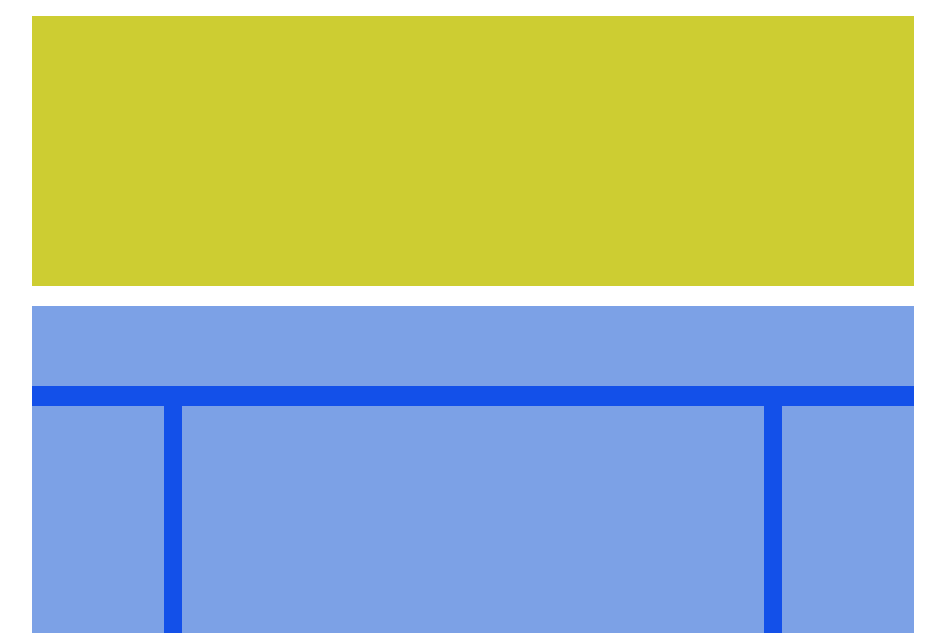
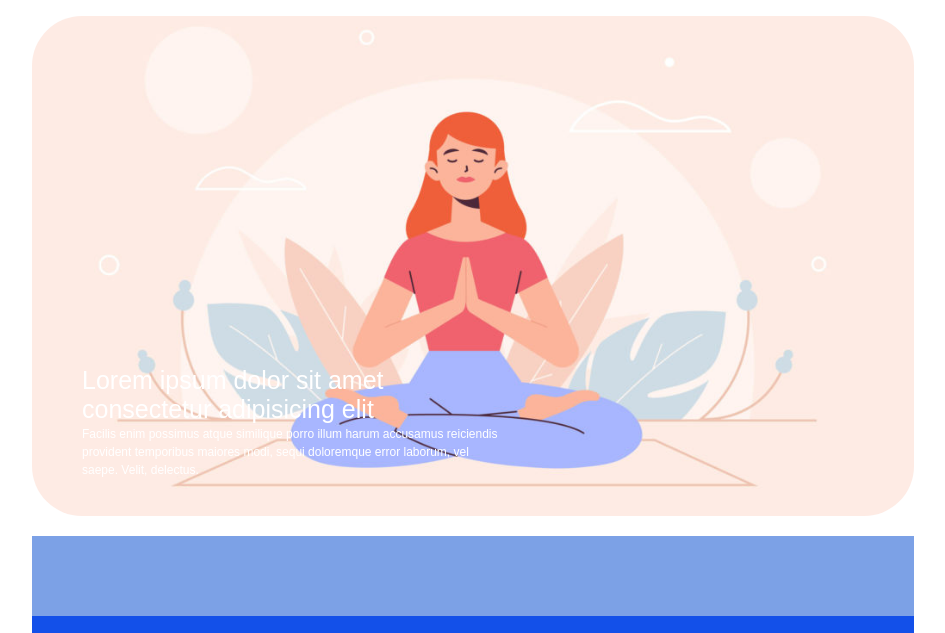
Before and after one commit to alelui/htmlcss-wp, a plain HTML site: page index.html in a window 1280 px wide. Shown: the part 119-752 px from the top of the page, without its empty margins (167-1112 px from the left). Drawn offline with Linux system fonts and the light colour scheme.

Commit message:
heder bottom end

```diff
--- a/css/style.css
+++ b/css/style.css
@@ -27,6 +27,7 @@ body{
 .left{
     float: left;
 }
+
 
 .margin-b-20px{
     margin-bottom: 20px;
@@ -106,8 +107,15 @@ footer{
 
 
 .debug .header-bottom{
-    height: 270px;
+    height: 500px;
     background-color: rgb(205, 205, 50);
+    padding-left:50px;
+    padding-top: 350px;
+    background-image: url('../img/banner.jpg');
+    background-size: cover;
+    background-position: center;
+    color: white;
+    border-radius: 50px;
 }
 
 .debug #logo{
@@ -122,6 +130,19 @@ footer{
 .debug nav ul{
     list-style: none;
 }
+
+.debug .header-bottom .description-title,
+.debug .header-bottom .description-text{
+    width: 50%;
+  }
+
+.debug .header-bottom .description-title span{
+  font-size: 25px;
+}
+.debug .header-bottom .description-text span{
+    font-size: 12px;
+  }
+
 
 
 /* *** DEBUG MAIN *** */
--- a/index.html
+++ b/index.html
@@ -33,6 +33,12 @@
         </div>
 
         <div class="header-bottom margin-b-20px">
+            <div class="description-title">
+                <span>Lorem ipsum dolor sit amet consectetur adipisicing elit</span>
+            </div>
+            <div class="description-text">
+                <span>Facilis enim possimus atque similique porro illum harum accusamus reiciendis provident temporibus maiores modi, sequi doloremque error laborum, vel saepe. Velit, delectus.</span>
+            </div>
         </div>
 
     </header>
```
